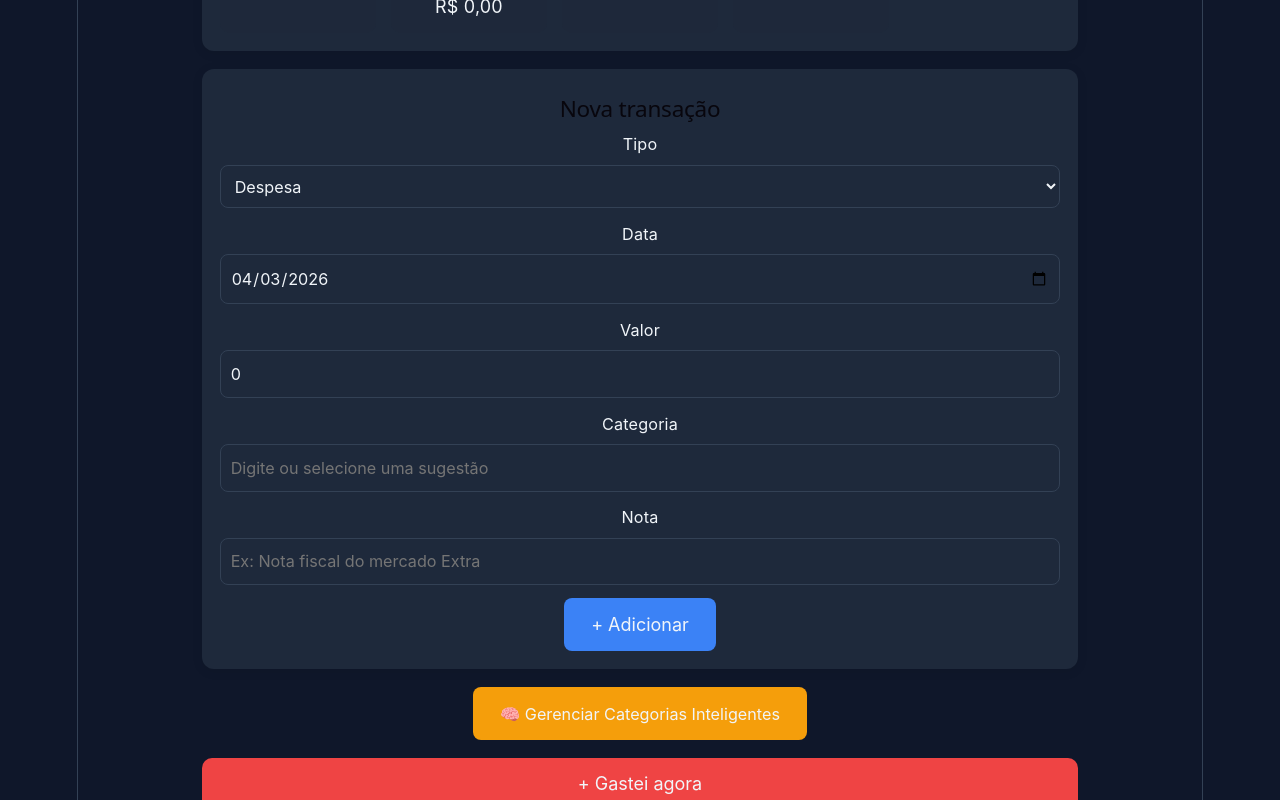
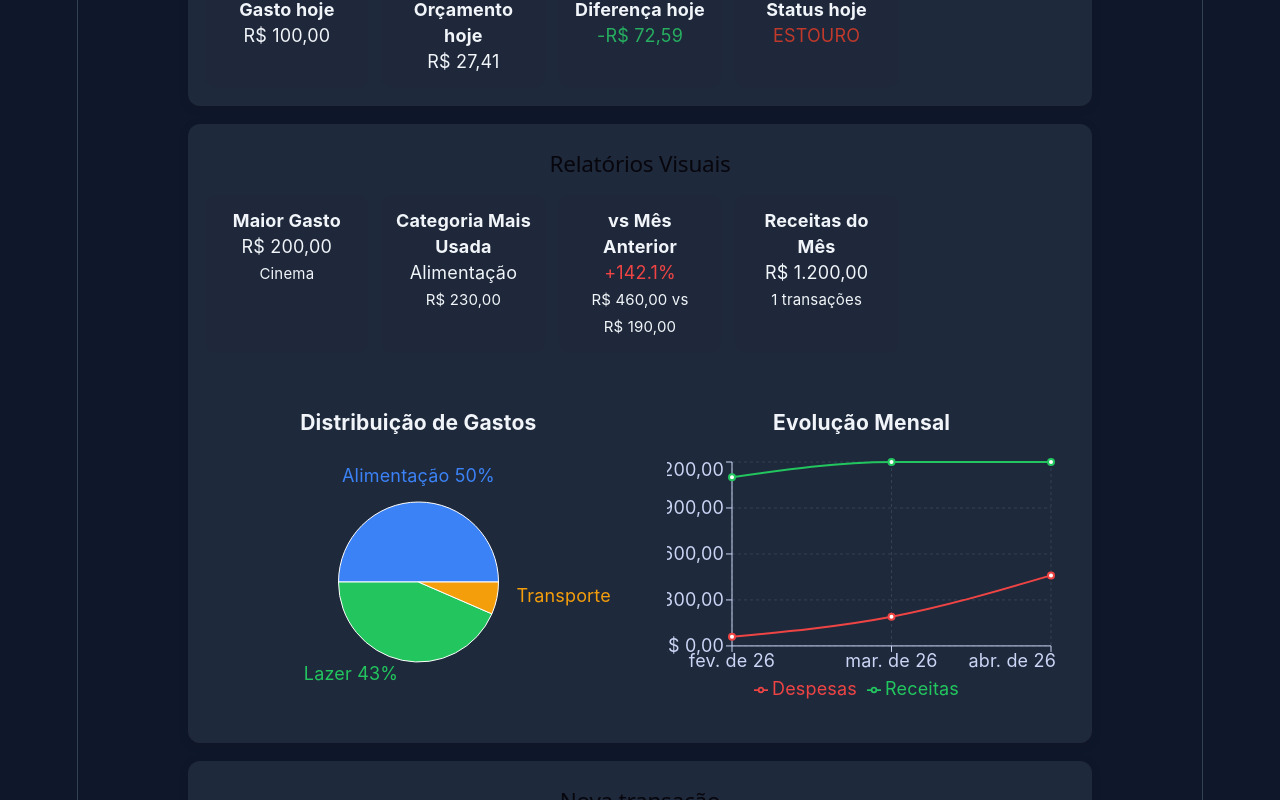
Before and after one commit to mhredbluz/financy, a React (Vite) app: page / in a window 1280 px wide. Shown: the part 1180-1980 px from the top of the page. Built offline with nearby package versions, Linux system fonts and the light colour scheme.

Commit message:
Relatórios Visuais

```diff
--- a/package.json
+++ b/package.json
@@ -11,7 +11,8 @@
   },
   "dependencies": {
     "react": "^19.2.4",
-    "react-dom": "^19.2.4"
+    "react-dom": "^19.2.4",
+    "recharts": "^3.8.1"
   },
   "devDependencies": {
     "@eslint/js": "^9.39.4",
--- a/src/App.tsx
+++ b/src/App.tsx
@@ -4,6 +4,7 @@ import type { FormEvent } from 'react'
 import type { Transaction, TransactionType } from './types'
 import TodayCard from './components/TodayCard'
 import BudgetSummary from './components/BudgetSummary'
+import VisualReports from './components/VisualReports'
 import TransactionForm from './components/TransactionForm'
 import TransactionList from './components/TransactionList'
 import CategoryManager from './components/CategoryManager'
@@ -186,6 +187,12 @@ function App() {
         summary={dashboardSummary}
       />
 
+      <VisualReports
+        transactions={transactions}
+        selectedMonth={selectedMonth}
+        formatCurrency={formatCurrency}
+      />
+
       {feedback && <p className="feedback">{feedback}</p>}
 
       <TransactionForm
--- /dev/null
+++ b/src/components/VisualReports.tsx
@@ -0,0 +1,166 @@
+import { PieChart, Pie, Cell, LineChart, Line, XAxis, YAxis, CartesianGrid, Tooltip, Legend, ResponsiveContainer } from 'recharts'
+import type { Transaction } from '../types'
+
+interface VisualReportsProps {
+  transactions: Transaction[]
+  selectedMonth: string
+  formatCurrency: (value: number) => string
+}
+
+export default function VisualReports({ transactions, selectedMonth, formatCurrency }: VisualReportsProps) {
+  // Dados para gráfico de pizza (distribuição de gastos por categoria)
+  const categoryData = transactions
+    .filter(tx => tx.type === 'expense' && tx.date.startsWith(selectedMonth))
+    .reduce((acc, tx) => {
+      const existing = acc.find(item => item.category === tx.category)
+      if (existing) {
+        existing.value += tx.amount
+      } else {
+        acc.push({ category: tx.category, value: tx.amount })
+      }
+      return acc
+    }, [] as { category: string; value: number }[])
+    .sort((a, b) => b.value - a.value)
+
+  // Cores para o gráfico de pizza
+  const COLORS = ['#3B82F6', '#22C55E', '#F59E0B', '#EF4444', '#8B5CF6', '#06B6D4', '#84CC16', '#F97316']
+
+  // Dados para gráfico de linha (evolução mensal)
+  const monthlyData = transactions.reduce((acc, tx) => {
+    const month = tx.date.slice(0, 7) // YYYY-MM
+    const existing = acc.find(item => item.month === month)
+    if (existing) {
+      if (tx.type === 'income') {
+        existing.income += tx.amount
+      } else {
+        existing.expense += tx.amount
+      }
+    } else {
+      acc.push({
+        month,
+        income: tx.type === 'income' ? tx.amount : 0,
+        expense: tx.type === 'expense' ? tx.amount : 0,
+        balance: tx.type === 'income' ? tx.amount : -tx.amount
+      })
+    }
+    return acc
+  }, [] as { month: string; income: number; expense: number; balance: number }[])
+    .sort((a, b) => a.month.localeCompare(b.month))
+    .slice(-6) // Últimos 6 meses
+
+  // Métricas rápidas
+  const currentMonthTxs = transactions.filter(tx => tx.date.startsWith(selectedMonth))
+  const expenses = currentMonthTxs.filter(tx => tx.type === 'expense')
+  const incomes = currentMonthTxs.filter(tx => tx.type === 'income')
+
+  const topExpense = expenses.reduce((max, tx) => tx.amount > max.amount ? tx : max, expenses[0] || { amount: 0 })
+  const topCategory = expenses.reduce((acc, tx) => {
+    acc[tx.category] = (acc[tx.category] || 0) + tx.amount
+    return acc
+  }, {} as Record<string, number>)
+
+  const mostUsedCategory = Object.entries(topCategory).reduce((max, [cat, amount]) =>
+    amount > (topCategory[max[0]] || 0) ? [cat, amount] : max, ['', 0]
+  )
+
+  // Comparativo com mês anterior
+  const prevMonth = new Date(selectedMonth + '-01')
+  prevMonth.setMonth(prevMonth.getMonth() - 1)
+  const prevMonthStr = prevMonth.toISOString().slice(0, 7)
+
+  const prevMonthTxs = transactions.filter(tx => tx.date.startsWith(prevMonthStr))
+  const prevExpenses = prevMonthTxs.filter(tx => tx.type === 'expense').reduce((sum, tx) => sum + tx.amount, 0)
+  const currentExpenses = expenses.reduce((sum, tx) => sum + tx.amount, 0)
+
+  const expenseChange = prevExpenses > 0 ? ((currentExpenses - prevExpenses) / prevExpenses) * 100 : 0
+
+  return (
+    <section className="budget-card">
+      <h2>Relatórios Visuais</h2>
+
+      {/* Métricas Rápidas */}
+      <div className="summary-grid">
+        <div>
+          <strong>Maior Gasto</strong>
+          <p>{formatCurrency(topExpense?.amount || 0)}</p>
+          <small>{topExpense?.note || topExpense?.category || 'Nenhum'}</small>
+        </div>
+        <div>
+          <strong>Categoria Mais Usada</strong>
+          <p>{mostUsedCategory[0] || 'Nenhuma'}</p>
+          <small>{formatCurrency(mostUsedCategory[1] || 0)}</small>
+        </div>
+        <div>
+          <strong>vs Mês Anterior</strong>
+          <p style={{ color: expenseChange > 0 ? 'var(--danger)' : 'var(--success)' }}>
+            {expenseChange > 0 ? '+' : ''}{expenseChange.toFixed(1)}%
+          </p>
+          <small>{formatCurrency(currentExpenses)} vs {formatCurrency(prevExpenses)}</small>
+        </div>
+        <div>
+          <strong>Receitas do Mês</strong>
+          <p>{formatCurrency(incomes.reduce((sum, tx) => sum + tx.amount, 0))}</p>
+          <small>{incomes.length} transações</small>
+        </div>
+      </div>
+
+      {/* Gráficos */}
+      <div style={{ display: 'grid', gridTemplateColumns: '1fr 1fr', gap: '1rem', marginTop: '1rem' }}>
+        {/* Gráfico de Pizza */}
+        <div style={{ background: 'var(--surface)', padding: '1rem', borderRadius: '12px' }}>
+          <h3>Distribuição de Gastos</h3>
+          {categoryData.length > 0 ? (
+            <ResponsiveContainer width="100%" height={250}>
+              <PieChart>
+                <Pie
+                  data={categoryData}
+                  cx="50%"
+                  cy="50%"
+                  labelLine={false}
+                  label={({ name, percent }) => `${name} ${((percent || 0) * 100).toFixed(0)}%`}
+                  outerRadius={80}
+                  fill="#8884d8"
+                  dataKey="value"
+                  nameKey="category"
+                >
+                  {categoryData.map((_, index) => (
+                    <Cell key={`cell-${index}`} fill={COLORS[index % COLORS.length]} />
+                  ))}
+                </Pie>
+                <Tooltip />
+              </PieChart>
+            </ResponsiveContainer>
+          ) : (
+            <p style={{ textAlign: 'center', color: 'var(--text-weak)' }}>Nenhum gasto registrado</p>
+          )}
+        </div>
+
+        {/* Gráfico de Linha */}
+        <div style={{ background: 'var(--surface)', padding: '1rem', borderRadius: '12px' }}>
+          <h3>Evolução Mensal</h3>
+          {monthlyData.length > 0 ? (
+            <ResponsiveContainer width="100%" height={250}>
+              <LineChart data={monthlyData}>
+                <CartesianGrid strokeDasharray="3 3" stroke="var(--border)" />
+                <XAxis
+                  dataKey="month"
+                  stroke="var(--text-medium)"
+                  tickFormatter={(value) => new Date(value + '-01').toLocaleDateString('pt-BR', { month: 'short', year: '2-digit' })}
+                />
+                <YAxis stroke="var(--text-medium)" tickFormatter={(value) => formatCurrency(value)} />
+                <Tooltip
+                  labelFormatter={(value) => new Date(value + '-01').toLocaleDateString('pt-BR', { month: 'long', year: 'numeric' })}
+                />
+                <Legend />
+                <Line type="monotone" dataKey="income" stroke="#22C55E" strokeWidth={2} name="Receitas" />
+                <Line type="monotone" dataKey="expense" stroke="#EF4444" strokeWidth={2} name="Despesas" />
+              </LineChart>
+            </ResponsiveContainer>
+          ) : (
+            <p style={{ textAlign: 'center', color: 'var(--text-weak)' }}>Dados insuficientes</p>
+          )}
+        </div>
+      </div>
+    </section>
+  )
+}
--- /dev/null
+++ b/src/data.json
@@ -0,0 +1,96 @@
+{
+  "transactions": [
+    {
+      "id": "1",
+      "date": "2026-04-01",
+      "type": "expense",
+      "amount": 50,
+      "category": "Alimentação",
+      "note": "Almoço"
+    },
+    {
+      "id": "2",
+      "date": "2026-04-02",
+      "type": "expense",
+      "amount": 30,
+      "category": "Transporte",
+      "note": "Ônibus"
+    },
+    {
+      "id": "3",
+      "date": "2026-04-03",
+      "type": "expense",
+      "amount": 100,
+      "category": "Alimentação",
+      "note": "Supermercado"
+    },
+    {
+      "id": "4",
+      "date": "2026-04-05",
+      "type": "income",
+      "amount": 1200,
+      "category": "Salário",
+      "note": "Salário mensal"
+    },
+    {
+      "id": "5",
+      "date": "2026-04-10",
+      "type": "expense",
+      "amount": 200,
+      "category": "Lazer",
+      "note": "Cinema"
+    },
+    {
+      "id": "6",
+      "date": "2026-04-15",
+      "type": "expense",
+      "amount": 80,
+      "category": "Alimentação",
+      "note": "Jantar"
+    },
+    {
+      "id": "7",
+      "date": "2026-03-01",
+      "type": "expense",
+      "amount": 40,
+      "category": "Alimentação",
+      "note": "Café"
+    },
+    {
+      "id": "8",
+      "date": "2026-03-15",
+      "type": "income",
+      "amount": 1200,
+      "category": "Salário",
+      "note": "Salário março"
+    },
+    {
+      "id": "9",
+      "date": "2026-03-20",
+      "type": "expense",
+      "amount": 150,
+      "category": "Transporte",
+      "note": "Combustível"
+    },
+    {
+      "id": "10",
+      "date": "2026-02-01",
+      "type": "income",
+      "amount": 1100,
+      "category": "Salário",
+      "note": "Salário fevereiro"
+    },
+    {
+      "id": "11",
+      "date": "2026-02-10",
+      "type": "expense",
+      "amount": 60,
+      "category": "Alimentação",
+      "note": "Lanche"
+    }
+  ],
+  "budget": {
+    "month": "2026-04",
+    "limit": 1200
+  }
+}
--- a/src/storage.ts
+++ b/src/storage.ts
@@ -4,10 +4,16 @@ const STORAGE_KEY = 'financy-app-data'
 
 const defaultData: AppData = { transactions: [] }
 
+import testData from './data.json'
+
 export function loadAppData(): AppData {
   try {
     const raw = localStorage.getItem(STORAGE_KEY)
-    if (!raw) return defaultData
+    if (!raw) {
+      // Carregar dados de teste se não houver dados salvos
+      saveAppData(testData as AppData)
+      return testData as AppData
+    }
     return JSON.parse(raw) as AppData
   } catch {
     return defaultData
```
Also changed, not shown: 1 other file (tests, documents, lock files or other folders).
